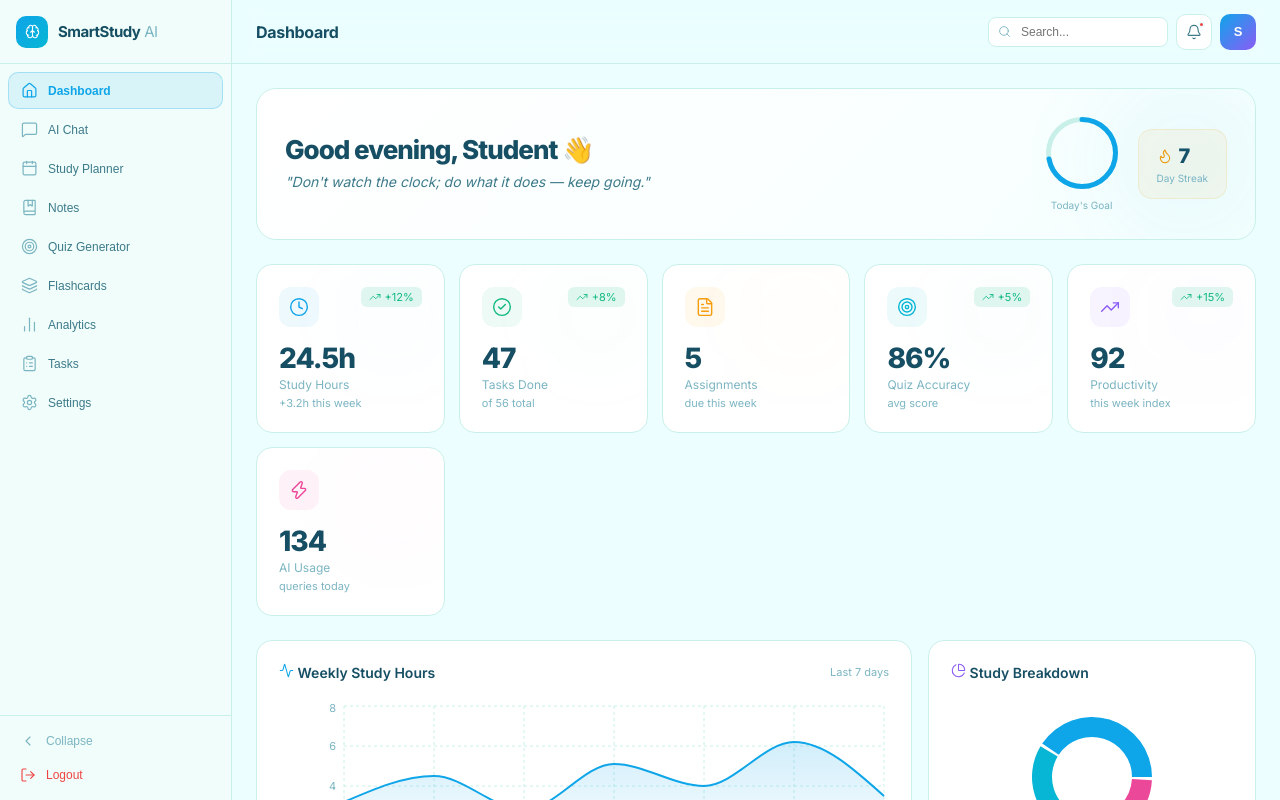
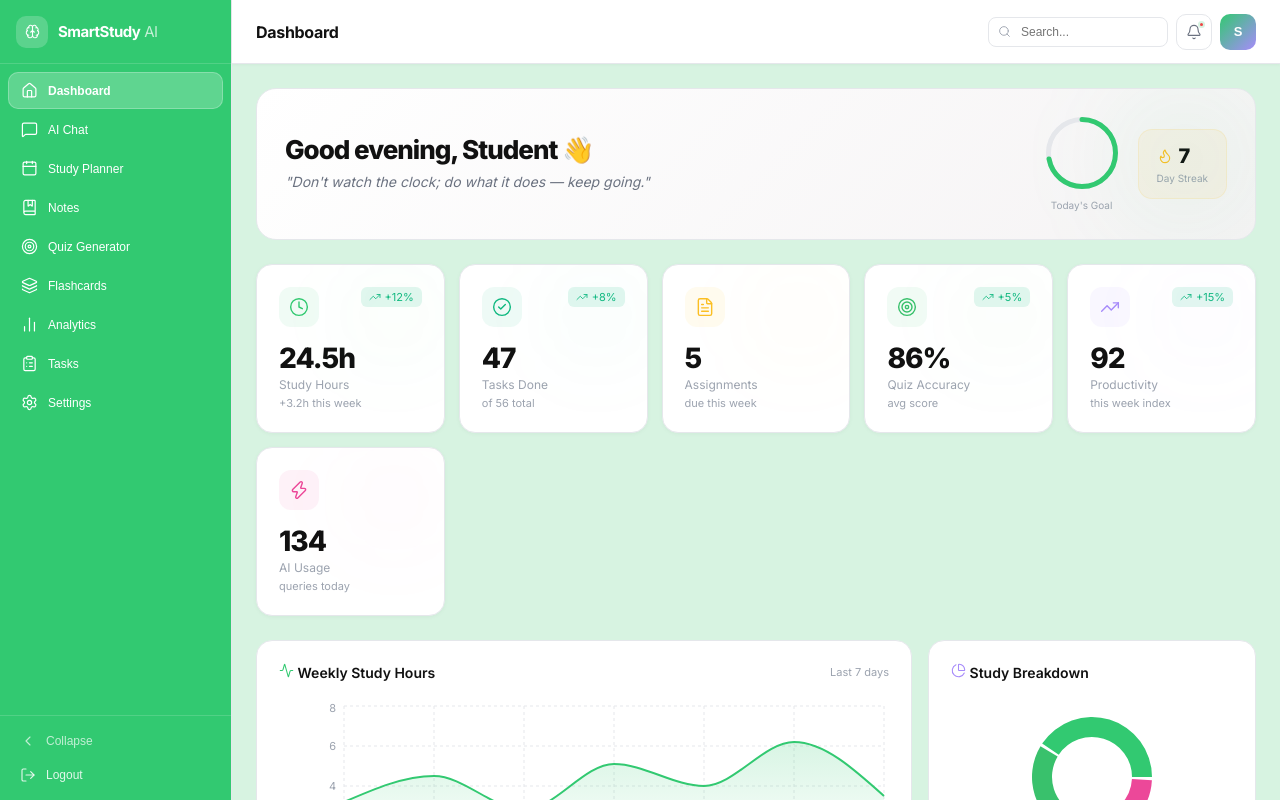
Before and after one commit to NafeesAhmedBhatti/NafeesAhmedBhatti, a React (Vite) app: page / in a window 1280 px wide. Both pictures are taken after a click on the button "Get Started". Built offline with nearby package versions, Linux system fonts and the light colour scheme.

Commit message:
Apply soft pastel mint green theme matching reference: #D7F3E1 bg, #32C971 sidebar, white cards, soft shadows, pill buttons, calm study aesthetic

```diff
--- a/index.html
+++ b/index.html
@@ -8,13 +8,13 @@
   <style>
     @import url('https://fonts.googleapis.com/css2?family=Inter:wght@300;400;500;600;700;800;900&display=swap');
     *{margin:0;padding:0;box-sizing:border-box}
-    body{font-family:'Inter',-apple-system,BlinkMacSystemFont,sans-serif;background:#ECFEFF;color:#164E63;-webkit-font-smoothing:antialiased;overflow-x:hidden}
+    body{font-family:'Inter',-apple-system,BlinkMacSystemFont,sans-serif;background:#D7F3E1;color:#111111;-webkit-font-smoothing:antialiased;overflow-x:hidden}
     #root{min-height:100vh}
     ::-webkit-scrollbar{width:5px}
     ::-webkit-scrollbar-track{background:transparent}
-    ::-webkit-scrollbar-thumb{background:rgba(14,165,233,0.25);border-radius:10px}
-    ::-webkit-scrollbar-thumb:hover{background:rgba(14,165,233,0.4)}
-    ::selection{background:rgba(14,165,233,0.2)}
+    ::-webkit-scrollbar-thumb{background:rgba(50,201,113,0.25);border-radius:10px}
+    ::-webkit-scrollbar-thumb:hover{background:rgba(50,201,113,0.4)}
+    ::selection{background:rgba(50,201,113,0.2)}
   </style>
 </head>
 <body>
--- a/src/App.jsx
+++ b/src/App.jsx
@@ -16,29 +16,29 @@
 import { AreaChart, Area, BarChart, Bar, PieChart, Pie, Cell, ResponsiveContainer, XAxis, YAxis, Tooltip, CartesianGrid } from 'recharts';
 
 // ═══════════════════════════════════════════════════════════════
-// THEME — Mint Green + Sky Blue (Light)
+// THEME — Soft Pastel Mint Green (Reference Match)
 // ═══════════════════════════════════════════════════════════════
 const T = {
-  bg: '#ECFEFF', bg2: '#F0FDFA', bg3: '#F7FDFB',
-  sidebar: '#F0FDFA', sidebarHover: '#E6FAF7',
-  surface: '#FFFFFF', surface2: '#F5FFFE', surface3: '#E8F8F5',
-  border: '#C8F0E8', borderLight: '#D5F2EC',
-  text: '#164E63', text2: '#3D7A8A', text3: '#7CB5C2',
-  sky: '#7DD3FC', skyHover: '#38BDF8', skySoft: 'rgba(125,211,252,0.12)', skyGlow: 'rgba(125,211,252,0.30)',
-  mint: '#99F6E4', mintSoft: 'rgba(153,246,228,0.15)',
-  teal: '#2DD4BF', tealSoft: 'rgba(45,212,191,0.12)',
-  emerald: '#34D399', emeraldSoft: 'rgba(52,211,153,0.12)',
-  skyblue: '#38BDF8', skyblueSoft: 'rgba(56,189,248,0.12)',
+  bg: '#D7F3E1', bg2: '#E6FCEF', bg3: '#EAF9F0',
+  sidebar: '#32C971', sidebarHover: '#2AB862',
+  surface: '#FFFFFF', surface2: '#F5F3F4', surface3: '#F0EEEF',
+  border: '#E5E7EB', borderLight: '#ECEEF0',
+  text: '#111111', text2: '#6B7280', text3: '#9CA3AF',
+  mint: '#32C971', mintHover: '#2AB862', mintSoft: 'rgba(50,201,113,0.12)', mintGlow: 'rgba(57,193,108,0.25)',
+  lightMint: '#A9F5C6', lightMintSoft: 'rgba(169,245,198,0.20)',
+  paleMint: '#E6FCEF',
+  emerald: '#39C16C', emeraldSoft: 'rgba(57,193,108,0.12)',
+  deepGreen: '#0E3D27',
+  sky: '#7DD3FC', skySoft: 'rgba(125,211,252,0.12)',
   amber: '#FBBF24', amberSoft: 'rgba(251,191,36,0.12)',
   rose: '#FB7185', roseSoft: 'rgba(251,113,133,0.12)',
   violet: '#A78BFA', violetSoft: 'rgba(167,139,250,0.12)',
-  deep: '#164E63',
-  // Aliases for compatibility
-  indigo: '#0EA5E9', indigoHover: '#0284C7', indigoSoft: 'rgba(14,165,233,0.10)', indigoGlow: 'rgba(14,165,233,0.25)',
-  purple: '#8B5CF6', purpleSoft: 'rgba(139,92,246,0.10)',
-  cyan: '#06B6D4', cyanSoft: 'rgba(6,182,212,0.10)',
+  // Compatibility aliases
+  indigo: '#32C971', indigoHover: '#2AB862', indigoSoft: 'rgba(50,201,113,0.12)', indigoGlow: 'rgba(57,193,108,0.25)',
+  purple: '#A78BFA', purpleSoft: 'rgba(167,139,250,0.12)',
+  cyan: '#39C16C', cyanSoft: 'rgba(57,193,108,0.12)',
   green: '#10B981', greenSoft: 'rgba(16,185,129,0.12)',
-  orange: '#F59E0B', orangeSoft: 'rgba(245,158,11,0.12)',
+  orange: '#FBBF24', orangeSoft: 'rgba(251,191,36,0.12)',
   red: '#EF4444', redSoft: 'rgba(239,68,68,0.10)',
   pink: '#EC4899', pinkSoft: 'rgba(236,72,153,0.10)',
   blue: '#0EA5E9', blueSoft: 'rgba(14,165,233,0.10)',
@@ -59,11 +59,11 @@
 @keyframes flipIn{from{transform:rotateY(90deg);opacity:0}to{transform:rotateY(0);opacity:1}}
 @keyframes progress{from{width:0}to{width:var(--pw)}}
 @keyframes fade-in{from{opacity:0}to{opacity:1}}
-.shimmer{background:linear-gradient(90deg,transparent,rgba(14,165,233,0.06),transparent);background-size:200% 100%;animation:shimmer 2s infinite}
+.shimmer{background:linear-gradient(90deg,transparent,rgba(50,201,113,0.06),transparent);background-size:200% 100%;animation:shimmer 2s infinite}
 .glow-btn{position:relative;overflow:hidden;transition:all .3s cubic-bezier(.4,0,.2,1)}
-.glow-btn::before{content:'';position:absolute;inset:-2px;border-radius:inherit;background:linear-gradient(135deg,#0EA5E9,#2DD4BF,#99F6E4);opacity:0;transition:opacity .3s;z-index:-1;filter:blur(8px)}
-.glow-btn:hover::before{opacity:.6}
-.glow-btn:hover{transform:translateY(-1px);box-shadow:0 8px 32px rgba(14,165,233,0.2),0 0 60px rgba(45,212,191,0.1)}
+.glow-btn::before{content:'';position:absolute;inset:-2px;border-radius:inherit;background:linear-gradient(135deg,#32C971,#A9F5C6,#7DD3FC);opacity:0;transition:opacity .3s;z-index:-1;filter:blur(8px)}
+.glow-btn:hover::before{opacity:.5}
+.glow-btn:hover{transform:translateY(-2px);box-shadow:0 8px 28px rgba(57,193,108,0.20)}
 .glow-btn:active{transform:translateY(0) scale(.98)}
 `;
 
@@ -171,8 +171,8 @@
 // -- Stat Card --
 function StatCard({ icon: Icon, label, value, sub, color, trend }) {
   return (
-    <div style={{ padding: 22, borderRadius: 16, background: T.surface, border: `1px solid ${T.border}`, position: 'relative', overflow: 'hidden', transition: 'all .3s' }}>
-      <div style={{ position: 'absolute', top: 0, right: 0, width: 100, height: 100, borderRadius: '50%', background: `${color}06`, filter: 'blur(40px)', pointerEvents: 'none' }} />
+    <div style={{ padding: 22, borderRadius: 16, background: T.surface, border: `1px solid ${T.border}`, position: 'relative', overflow: 'hidden', transition: 'all .3s', boxShadow: '0 1px 4px rgba(0,0,0,0.04)' }}>
+      <div style={{ position: 'absolute', top: 0, right: 0, width: 100, height: 100, borderRadius: '50%', background: `${color}08`, filter: 'blur(40px)', pointerEvents: 'none' }} />
       <div style={{ display: 'flex', alignItems: 'flex-start', justifyContent: 'space-between', marginBottom: 14 }}>
         <div style={{ width: 40, height: 40, borderRadius: 12, background: `${color}12`, display: 'flex', alignItems: 'center', justifyContent: 'center' }}>{Ic(Icon, 20, color)}</div>
         {trend && <div style={{ display: 'flex', alignItems: 'center', gap: 4, fontSize: 11, color: T.green, background: T.greenSoft, padding: '3px 8px', borderRadius: 6 }}>{Ic(TrendingUp, 12, T.green)}{trend}</div>}
@@ -265,13 +265,13 @@
     <div style={{ minHeight: '100vh', background: T.bg }}>
       {/* Background orbs */}
       <div style={{ position: 'fixed', inset: 0, pointerEvents: 'none', overflow: 'hidden' }}>
-        <div style={{ position: 'absolute', top: '-20%', left: '15%', width: 600, height: 600, borderRadius: '50%', background: `radial-gradient(circle, rgba(14,165,233,0.06), transparent 70%)`, filter: 'blur(80px)' }} />
-        <div style={{ position: 'absolute', bottom: '-15%', right: '10%', width: 500, height: 500, borderRadius: '50%', background: `radial-gradient(circle, rgba(45,212,191,0.06), transparent 70%)`, filter: 'blur(80px)' }} />
-        <div style={{ position: 'absolute', top: '40%', left: '60%', width: 300, height: 300, borderRadius: '50%', background: `radial-gradient(circle, rgba(153,246,228,0.06), transparent 70%)`, filter: 'blur(60px)' }} />
+        <div style={{ position: 'absolute', top: '-20%', left: '15%', width: 600, height: 600, borderRadius: '50%', background: `radial-gradient(circle, rgba(50,201,113,0.06), transparent 70%)`, filter: 'blur(80px)' }} />
+        <div style={{ position: 'absolute', bottom: '-15%', right: '10%', width: 500, height: 500, borderRadius: '50%', background: `radial-gradient(circle, rgba(169,245,198,0.08), transparent 70%)`, filter: 'blur(80px)' }} />
+        <div style={{ position: 'absolute', top: '40%', left: '60%', width: 300, height: 300, borderRadius: '50%', background: `radial-gradient(circle, rgba(125,211,252,0.05), transparent 70%)`, filter: 'blur(60px)' }} />
       </div>
 
       {/* Navbar */}
-      <nav style={{ position: 'fixed', top: 0, left: 0, right: 0, zIndex: 100, height: 64, display: 'flex', alignItems: 'center', justifyContent: 'space-between', padding: '0 40px', background: 'rgba(236,254,255,0.85)', backdropFilter: 'blur(20px) saturate(1.5)', borderBottom: `1px solid ${T.border}` }}>
+      <nav style={{ position: 'fixed', top: 0, left: 0, right: 0, zIndex: 100, height: 64, display: 'flex', alignItems: 'center', justifyContent: 'space-between', padding: '0 40px', background: 'rgba(255,255,255,0.92)', backdropFilter: 'blur(20px) saturate(1.5)', borderBottom: `1px solid ${T.border}`, boxShadow: '0 1px 3px rgba(0,0,0,0.04)' }}>
         <div style={{ display: 'flex', alignItems: 'center', gap: 10 }}>
           <div style={{ width: 32, height: 32, borderRadius: 10, background: `linear-gradient(135deg, ${T.indigo}, ${T.cyan})`, display: 'flex', alignItems: 'center', justifyContent: 'center', boxShadow: `0 0 24px ${T.indigo}40` }}>{Ic(Brain, 16, '#fff')}</div>
           <span style={{ fontWeight: 700, fontSize: 16, letterSpacing: '-0.5px' }}>SmartStudy<span style={{ color: T.text3, fontWeight: 400 }}> AI</span></span>
@@ -568,7 +568,7 @@
 
       {/* Upload modal */}
       {showUpload && (
-        <div style={{ position: 'fixed', inset: 0, zIndex: 300, display: 'flex', alignItems: 'center', justifyContent: 'center', background: 'rgba(22,78,99,0.15)', backdropFilter: 'blur(8px)' }} onClick={e => { if (e.target === e.currentTarget) setShowUpload(false); }}>
+        <div style={{ position: 'fixed', inset: 0, zIndex: 300, display: 'flex', alignItems: 'center', justifyContent: 'center', background: 'rgba(14,61,39,0.1)', backdropFilter: 'blur(8px)' }} onClick={e => { if (e.target === e.currentTarget) setShowUpload(false); }}>
           <div style={{ width: '100%', maxWidth: 440, margin: '0 24px', borderRadius: 18, background: T.surface, border: `1px solid ${T.border}`, animation: 'slide-up .3s ease' }}>
             <div style={{ display: 'flex', alignItems: 'center', justifyContent: 'space-between', padding: '16px 20px', borderBottom: `1px solid ${T.border}` }}>
               <h3 style={{ fontSize: 15, fontWeight: 600 }}>Upload Notes</h3>
@@ -942,9 +942,9 @@
       {/* Sidebar */}
       <aside style={{ width: collapsed ? 68 : 232, background: T.sidebar, borderRight: `1px solid ${T.border}`, display: 'flex', flexDirection: 'column', flexShrink: 0, transition: 'width .25s cubic-bezier(.4,0,.2,1)' }}>
         {/* Logo */}
-        <div style={{ height: 64, display: 'flex', alignItems: 'center', gap: 10, padding: '0 16px', borderBottom: `1px solid ${T.border}`, flexShrink: 0 }}>
-          <div style={{ width: 32, height: 32, borderRadius: 10, background: `linear-gradient(135deg, ${T.indigo}, ${T.cyan})`, display: 'flex', alignItems: 'center', justifyContent: 'center', flexShrink: 0 }}>{Ic(Brain, 15, '#fff')}</div>
-          {!collapsed && <span style={{ fontWeight: 700, fontSize: 15, letterSpacing: '-0.5px', whiteSpace: 'nowrap' }}>SmartStudy<span style={{ color: T.text3, fontWeight: 400 }}> AI</span></span>}
+        <div style={{ height: 64, display: 'flex', alignItems: 'center', gap: 10, padding: '0 16px', borderBottom: '1px solid rgba(255,255,255,0.15)', flexShrink: 0 }}>
+          <div style={{ width: 32, height: 32, borderRadius: 10, background: 'rgba(255,255,255,0.2)', display: 'flex', alignItems: 'center', justifyContent: 'center', flexShrink: 0 }}>{Ic(Brain, 15, '#fff')}</div>
+          {!collapsed && <span style={{ fontWeight: 700, fontSize: 15, letterSpacing: '-0.5px', whiteSpace: 'nowrap', color: '#fff' }}>SmartStudy<span style={{ color: 'rgba(255,255,255,0.7)', fontWeight: 400 }}> AI</span></span>}
         </div>
 
         {/* Nav items */}
@@ -953,9 +953,8 @@
             const active = page === item.id;
             return (
               <button key={item.id} onClick={() => setPage(item.id)}
-                className={active ? '' : ''}
-                style={{ width: '100%', padding: collapsed ? '10px 0' : '9px 12px', borderRadius: 10, fontSize: 12, fontWeight: active ? 600 : 400, background: active ? T.indigoSoft : 'transparent', color: active ? T.indigo : T.text2, border: active ? `1px solid ${T.indigoGlow}` : '1px solid transparent', cursor: 'pointer', display: 'flex', alignItems: 'center', gap: 10, marginBottom: 2, justifyContent: collapsed ? 'center' : 'flex-start', transition: 'all .15s' }}>
-                {Ic(item.icon, 17, active ? T.indigo : T.text3)}
+                style={{ width: '100%', padding: collapsed ? '10px 0' : '9px 12px', borderRadius: 10, fontSize: 12, fontWeight: active ? 600 : 400, background: active ? 'rgba(255,255,255,0.22)' : 'transparent', color: '#fff', border: active ? '1px solid rgba(255,255,255,0.25)' : '1px solid transparent', cursor: 'pointer', display: 'flex', alignItems: 'center', gap: 10, marginBottom: 2, justifyContent: collapsed ? 'center' : 'flex-start', transition: 'all .15s' }}>
+                {Ic(item.icon, 17, '#fff')}
                 {!collapsed && <span style={{ whiteSpace: 'nowrap' }}>{item.label}</span>}
               </button>
             );
@@ -963,14 +962,14 @@
         </div>
 
         {/* Bottom */}
-        <div style={{ padding: 8, borderTop: `1px solid ${T.border}`, flexShrink: 0 }}>
+        <div style={{ padding: 8, borderTop: '1px solid rgba(255,255,255,0.15)', flexShrink: 0 }}>
           <button onClick={() => { setCollapsed(!collapsed); }}
-            style={{ width: '100%', padding: collapsed ? '10px 0' : '9px 12px', borderRadius: 10, fontSize: 12, background: 'transparent', color: T.text3, border: 'none', cursor: 'pointer', display: 'flex', alignItems: 'center', gap: 10, justifyContent: collapsed ? 'center' : 'flex-start' }}>
-            {Ic(ChevronLeft, 16, T.text3)} {!collapsed && 'Collapse'}
+            style={{ width: '100%', padding: collapsed ? '10px 0' : '9px 12px', borderRadius: 10, fontSize: 12, background: 'transparent', color: 'rgba(255,255,255,0.7)', border: 'none', cursor: 'pointer', display: 'flex', alignItems: 'center', gap: 10, justifyContent: collapsed ? 'center' : 'flex-start' }}>
+            {Ic(ChevronLeft, 16, 'rgba(255,255,255,0.7)')} {!collapsed && 'Collapse'}
           </button>
           <button onClick={() => setPage('landing')}
-            style={{ width: '100%', padding: collapsed ? '10px 0' : '9px 12px', borderRadius: 10, fontSize: 12, background: 'transparent', color: T.red, border: 'none', cursor: 'pointer', display: 'flex', alignItems: 'center', gap: 10, justifyContent: collapsed ? 'center' : 'flex-start' }}>
-            {Ic(LogOut, 16, T.red)} {!collapsed && 'Logout'}
+            style={{ width: '100%', padding: collapsed ? '10px 0' : '9px 12px', borderRadius: 10, fontSize: 12, background: 'transparent', color: 'rgba(255,255,255,0.85)', border: 'none', cursor: 'pointer', display: 'flex', alignItems: 'center', gap: 10, justifyContent: collapsed ? 'center' : 'flex-start' }}>
+            {Ic(LogOut, 16, 'rgba(255,255,255,0.85)')} {!collapsed && 'Logout'}
           </button>
         </div>
       </aside>
@@ -978,7 +977,7 @@
       {/* Main content */}
       <div style={{ flex: 1, display: 'flex', flexDirection: 'column', minWidth: 0 }}>
         {/* Top bar */}
-        <header style={{ height: 64, display: 'flex', alignItems: 'center', justifyContent: 'space-between', padding: '0 24px', borderBottom: `1px solid ${T.border}`, flexShrink: 0, background: 'rgba(236,254,255,0.7)', backdropFilter: 'blur(12px)' }}>
+        <header style={{ height: 64, display: 'flex', alignItems: 'center', justifyContent: 'space-between', padding: '0 24px', borderBottom: `1px solid ${T.border}`, flexShrink: 0, background: '#FFFFFF', boxShadow: '0 1px 3px rgba(0,0,0,0.04)' }}>
           <div style={{ display: 'flex', alignItems: 'center', gap: 12 }}>
             <h2 style={{ fontSize: 16, fontWeight: 700, letterSpacing: '-0.3px' }}>{SIDEBAR_ITEMS.find(i => i.id === page)?.label || 'Dashboard'}</h2>
           </div>
@@ -996,7 +995,7 @@
                 <div style={{ position: 'absolute', top: 6, right: 6, width: 7, height: 7, borderRadius: '50%', background: T.red, border: `2px solid ${T.bg}` }} />
               </button>
               {notifOpen && (
-                <div style={{ position: 'absolute', top: 44, right: 0, width: 280, borderRadius: 14, background: T.surface, border: `1px solid ${T.border}`, boxShadow: '0 16px 48px rgba(0,0,0,0.08)', zIndex: 100, animation: 'slide-up .2s ease' }}>
+                <div style={{ position: 'absolute', top: 44, right: 0, width: 280, borderRadius: 14, background: T.surface, border: `1px solid ${T.border}`, boxShadow: '0 16px 48px rgba(0,0,0,0.06)', zIndex: 100, animation: 'slide-up .2s ease' }}>
                   <div style={{ padding: '14px 16px', borderBottom: `1px solid ${T.border}`, display: 'flex', justifyContent: 'space-between', alignItems: 'center' }}>
                     <span style={{ fontSize: 13, fontWeight: 600 }}>Notifications</span>
                     <span style={{ fontSize: 10, color: T.indigo, cursor: 'pointer' }}>Mark all read</span>
@@ -1020,7 +1019,7 @@
                 S
               </button>
               {profileOpen && (
-                <div style={{ position: 'absolute', top: 44, right: 0, width: 200, borderRadius: 14, background: T.surface, border: `1px solid ${T.border}`, boxShadow: '0 16px 48px rgba(0,0,0,0.08)', zIndex: 100, animation: 'slide-up .2s ease' }}>
+                <div style={{ position: 'absolute', top: 44, right: 0, width: 200, borderRadius: 14, background: T.surface, border: `1px solid ${T.border}`, boxShadow: '0 16px 48px rgba(0,0,0,0.06)', zIndex: 100, animation: 'slide-up .2s ease' }}>
                   <div style={{ padding: '14px 16px', borderBottom: `1px solid ${T.border}` }}>
                     <p style={{ fontSize: 13, fontWeight: 600 }}>Student</p>
                     <p style={{ fontSize: 11, color: T.text3 }}>student@university.edu</p>
```
Also changed, not shown: 3 other files (tests, documents, lock files or other folders).
